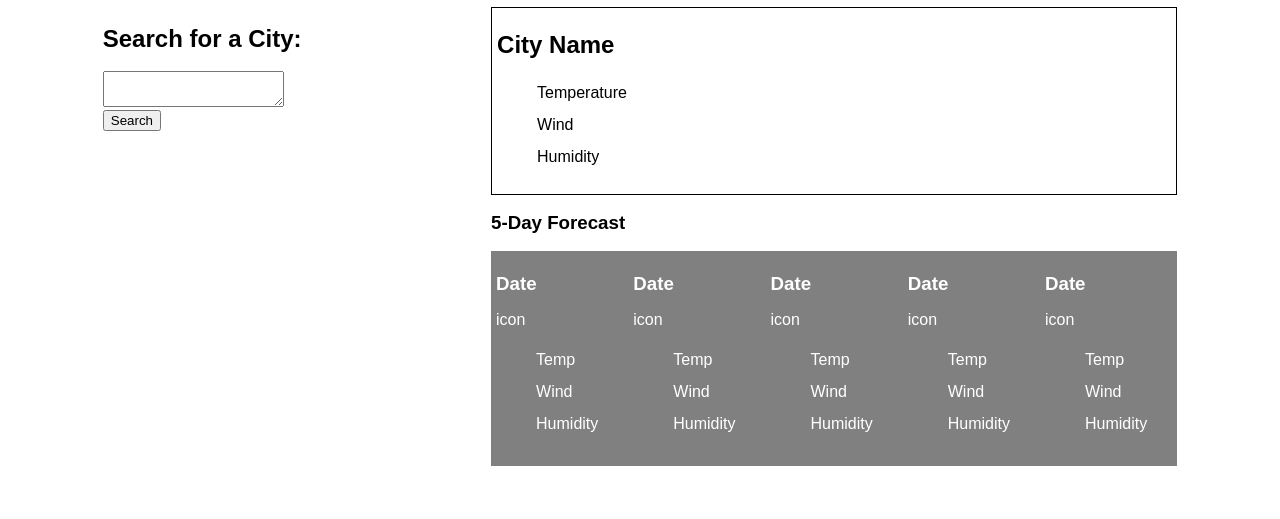
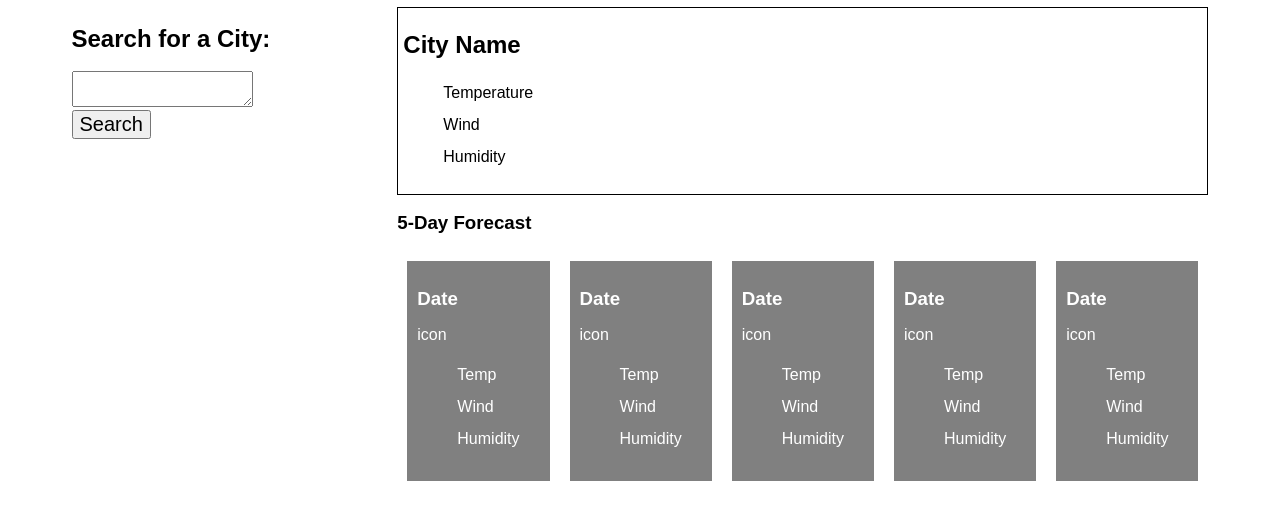
Before and after one commit to annikacrossley/weather-dashboard, a plain HTML site: page index.html in a window 1280 px wide. Shown: the part 75-594 px from the top of the page. Drawn offline with Linux system fonts and the light colour scheme.

Commit message:
css formatting

```diff
--- a/assets/style.css
+++ b/assets/style.css
@@ -18,16 +18,16 @@ h1 {
     line-height: 2;
 }
 
+main {
+    display: flex;
+    flex-direction: row;
+    justify-content: space-around;
+}
+
 #container {
     display: flex;
     flex-direction: column;
     justify-content: space-evenly;
-}
-
-main {
-    display: flex;
-    flex-direction: row;
-    justify-content: space-around;
 }
 
 #result {
@@ -38,7 +38,7 @@ main {
 
 li {
     list-style-type: none;
-    line-height: 2;;
+    line-height: 2;
 }
 
 .five-day {
@@ -50,5 +50,10 @@ li {
 #one, #two, #three, #four, #five {
     color: white;
     background-color: gray;
-    padding: 5px 30px 10px 5px;
+    padding: 10px 30px 10px 10px;
+    margin: 10px;
 }
+
+button {
+    font-size: 20px;
+}
```
